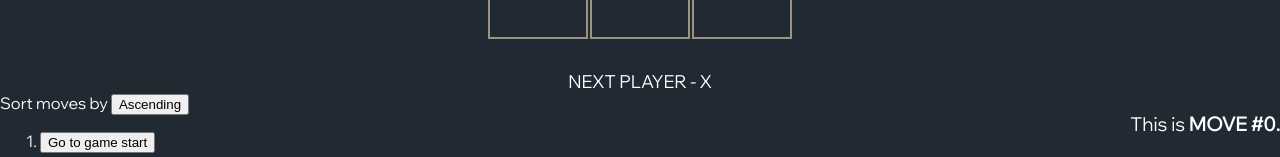
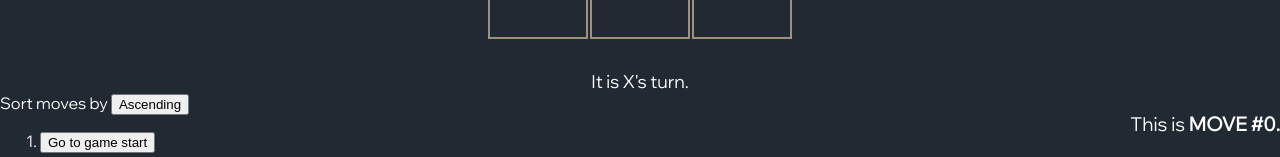
Before and after one commit to Magthylius/magthylius.github.io, a React (Create React App) app: page /tictactoe in a window 1280 px wide. Shown: the part 426-583 px from the top of the page. Built offline with nearby package versions, Linux system fonts and the light colour scheme.

Commit message:
refactor: status change

```diff
--- a/src/pages/TicTacToeGame.tsx
+++ b/src/pages/TicTacToeGame.tsx
@@ -118,7 +118,7 @@ function Board(props: { isXTurn: boolean, squares: string[], onPlay: (squares: s
       break;
 
     case null:
-      status = "Next player - " + (props.isXTurn ? "X" : "O");
+      status = "It is " + (props.isXTurn ? "X" : "O") + "'s turn.";
       break;
   }
 
@@ -131,8 +131,6 @@ function Board(props: { isXTurn: boolean, squares: string[], onPlay: (squares: s
         break;
     }
   }, [props, endData.endStatus])
-
-  status = status.toUpperCase();
 
   return (
     <>
```
